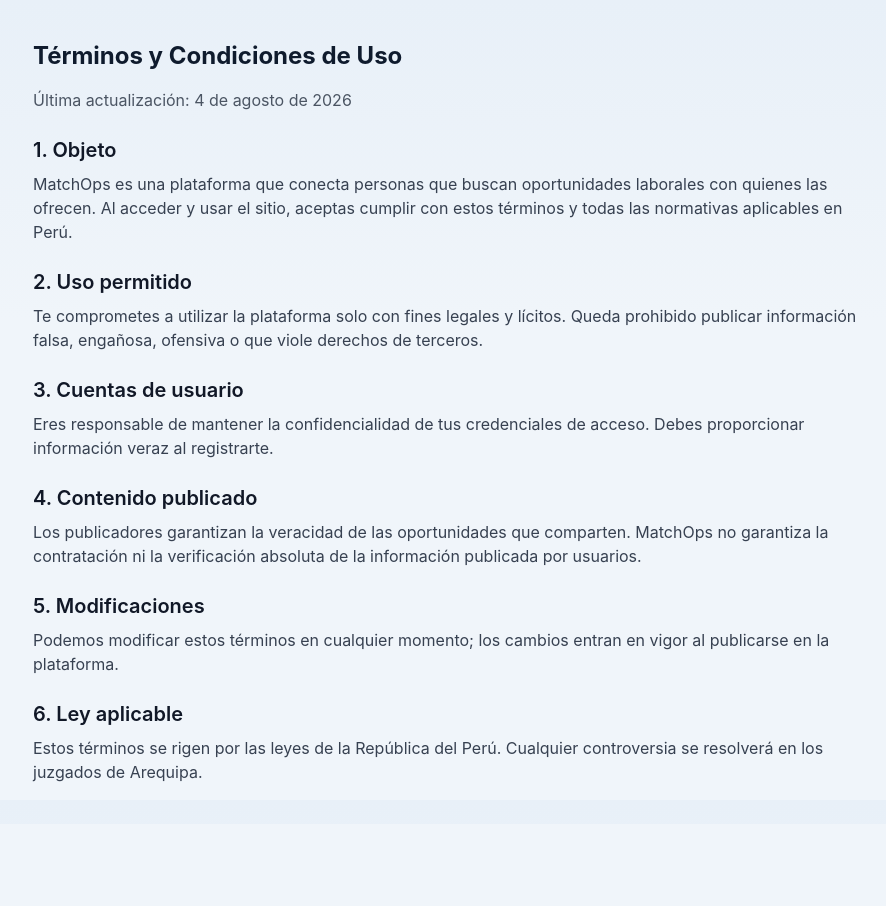
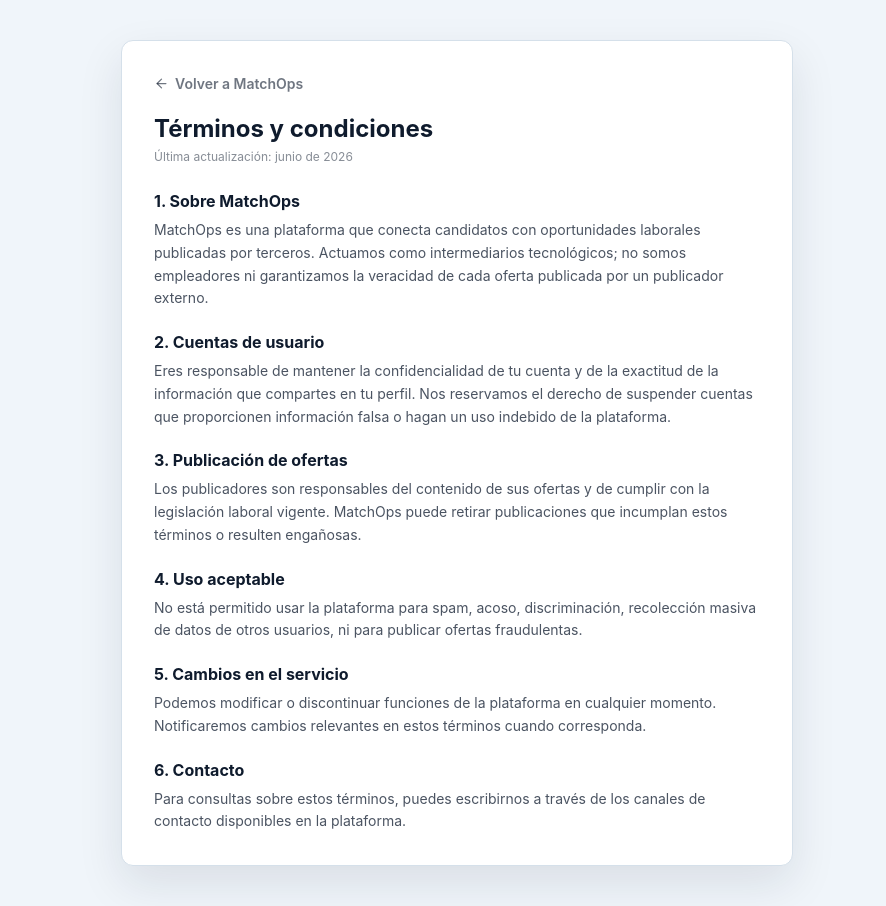
Before and after one commit to SalomeMargaret-QH/MatchOps, a Next.js app: page /terminos in a window 1280 px wide. Shown: the whole page, without its empty margins (183-1069 px from the left). Before the commit the page ends 824 px from the top, so only its background shows below. Built offline with nearby package versions, Linux system fonts and the light colour scheme.

Commit message:
Seguridad

```diff
--- a/src/app/privacidad/page.tsx
+++ b/src/app/privacidad/page.tsx
@@ -1,58 +1,67 @@
-export default function PoliticaPrivacidad() {
+import { ArrowLeft } from "lucide-react";
+
+export const metadata = { title: "Política de privacidad" };
+
+export default function PrivacidadPage() {
   return (
-    <main className="max-w-4xl mx-auto p-6 py-10">
-      <h1 className="text-2xl font-bold mb-4">Política de Privacidad</h1>
-      <p className="text-gray-600 mb-6">Última actualización: 4 de agosto de 2026</p>
+    <main className="min-h-screen bg-mist px-4 py-10 sm:px-6">
+      <div className="mx-auto max-w-2xl rounded-xl border border-line bg-white p-6 shadow-soft sm:p-8">
+        <a href="/" className="inline-flex items-center gap-1.5 text-sm font-semibold text-ink/60 hover:text-moss">
+          <ArrowLeft size={15} />
+          Volver a MatchOps
+        </a>
 
-      <section className="space-y-6 text-gray-700">
-        <div>
-          <h2 className="text-xl font-semibold mb-2 text-gray-900">1. ¿Quién es el responsable de tus datos?</h2>
-          <p>El responsable del tratamiento de tus datos personales es MatchOps, con domicilio en Arequipa, Perú. Al utilizar nuestra plataforma, aceptas las prácticas descritas en esta política.</p>
+        <h1 className="mt-4 text-2xl font-bold text-ink">Política de privacidad</h1>
+        <p className="mt-1 text-xs text-ink/50">Última actualización: {new Date().toLocaleDateString("es-PE", { year: "numeric", month: "long" })}</p>
+
+        <div className="mt-6 space-y-5 text-sm leading-relaxed text-ink/75">
+          <section>
+            <h2 className="mb-1.5 text-base font-bold text-ink">1. Qué datos recopilamos</h2>
+            <p>
+              Recopilamos la información que nos das directamente (nombre, correo, cargo
+              actual, descripción profesional) y datos derivados de tu actividad en la
+              plataforma (ofertas que ves, guardas o a las que postulas) para calcular tu
+              compatibilidad con nuevas oportunidades.
+            </p>
+          </section>
+
+          <section>
+            <h2 className="mb-1.5 text-base font-bold text-ink">2. Para qué usamos tus datos</h2>
+            <p>
+              Usamos tus datos para mostrarte oportunidades relevantes, permitir que los
+              publicadores vean tu perfil cuando postulas, habilitar la mensajería entre
+              candidatos y empresas, y mejorar el funcionamiento de la plataforma.
+            </p>
+          </section>
+
+          <section>
+            <h2 className="mb-1.5 text-base font-bold text-ink">3. Con quién compartimos tus datos</h2>
+            <p>
+              Tu perfil (nombre, cargo actual, descripción, reputación) es visible para el
+              publicador de una oferta únicamente cuando postulas a ella. No vendemos tus
+              datos a terceros.
+            </p>
+          </section>
+
+          <section>
+            <h2 className="mb-1.5 text-base font-bold text-ink">4. Tus derechos</h2>
+            <p>
+              Puedes actualizar tu perfil en cualquier momento desde tu cuenta. Para solicitar
+              la eliminación de tu cuenta y tus datos personales, contáctanos a través de los
+              canales disponibles en la plataforma.
+            </p>
+          </section>
+
+          <section>
+            <h2 className="mb-1.5 text-base font-bold text-ink">5. Seguridad</h2>
+            <p>
+              Tu contraseña se almacena de forma cifrada y tu sesión se protege mediante
+              cookies seguras. Tomamos medidas razonables para proteger tu información, aunque
+              ningún sistema es 100% infalible.
+            </p>
+          </section>
         </div>
-
-        <div>
-          <h2 className="text-xl font-semibold mb-2 text-gray-900">2. ¿Qué datos recopilamos?</h2>
-          <p>Solo recopilamos la información necesaria para ofrecer el servicio:</p>
-          <ul className="list-disc pl-6 mt-2 space-y-1">
-            <li>Datos de registro: nombre, correo electrónico y contraseña cifrada.</li>
-            <li>Datos de perfil: habilidades, preferencias laborales y experiencia que tú decidas compartir.</li>
-            <li>Datos de uso: interacciones con oportunidades, búsquedas y preferencias para mejorar el sistema de coincidencias.</li>
-            <li>Datos técnicos: dirección IP, tipo de dispositivo y navegador, para garantizar la seguridad y funcionamiento del sitio.</li>
-          </ul>
-        </div>
-
-        <div>
-          <h2 className="text-xl font-semibold mb-2 text-gray-900">3. ¿Para qué usamos tus datos?</h2>
-          <p>Usamos tu información únicamente para:</p>
-          <ul className="list-disc pl-6 mt-2 space-y-1">
-            <li>Gestionar tu cuenta y autenticación en la plataforma.</li>
-            <li>Conectarte con oportunidades y candidatos compatibles.</li>
-            <li>Mejorar nuestro algoritmo de emparejamiento y la experiencia de uso.</li>
-            <li>Enviarte comunicaciones relacionadas con el servicio, solo si lo autorizas.</li>
-            <li>Cumplir con obligaciones legales vigentes en Perú.</li>
-          </ul>
-        </div>
-
-        <div>
-          <h2 className="text-xl font-semibold mb-2 text-gray-900">4. ¿Compartimos tus datos?</h2>
-          <p>No vendemos, alquilamos ni compartimos tus datos personales con terceros con fines comerciales. Solo compartimos información cuando sea estrictamente necesario para el funcionamiento del servicio o por mandato legal.</p>
-        </div>
-
-        <div>
-          <h2 className="text-xl font-semibold mb-2 text-gray-900">5. ¿Cómo protegemos tu información?</h2>
-          <p>Aplicamos medidas de seguridad técnicas y organizacionales para proteger tus datos: contraseñas cifradas, conexiones seguras HTTPS y acceso restringido a la información.</p>
-        </div>
-
-        <div>
-          <h2 className="text-xl font-semibold mb-2 text-gray-900">6. Tus derechos</h2>
-          <p>Tienes derecho a acceder, corregir, eliminar o limitar el uso de tus datos. Puedes ejercerlos escribiendo a: <strong>contacto@matchops.pe</strong></p>
-        </div>
-
-        <div>
-          <h2 className="text-xl font-semibold mb-2 text-gray-900">7. Cambios a esta política</h2>
-          <p>Nos reservamos el derecho de actualizar esta política. Cualquier cambio se publicará en esta misma página con la fecha de revisión actualizada.</p>
-        </div>
-      </section>
+      </div>
     </main>
   );
 }
--- a/src/app/terminos/page.tsx
+++ b/src/app/terminos/page.tsx
@@ -1,40 +1,75 @@
-export default function TerminosCondiciones() {
+import { ArrowLeft } from "lucide-react";
+
+export const metadata = { title: "Términos y condiciones" };
+
+export default function TerminosPage() {
   return (
-    <main className="max-w-4xl mx-auto p-6 py-10">
-      <h1 className="text-2xl font-bold mb-4">Términos y Condiciones de Uso</h1>
-      <p className="text-gray-600 mb-6">Última actualización: 4 de agosto de 2026</p>
+    <main className="min-h-screen bg-mist px-4 py-10 sm:px-6">
+      <div className="mx-auto max-w-2xl rounded-xl border border-line bg-white p-6 shadow-soft sm:p-8">
+        <a href="/" className="inline-flex items-center gap-1.5 text-sm font-semibold text-ink/60 hover:text-moss">
+          <ArrowLeft size={15} />
+          Volver a MatchOps
+        </a>
 
-      <section className="space-y-6 text-gray-700">
-        <div>
-          <h2 className="text-xl font-semibold mb-2 text-gray-900">1. Objeto</h2>
-          <p>MatchOps es una plataforma que conecta personas que buscan oportunidades laborales con quienes las ofrecen. Al acceder y usar el sitio, aceptas cumplir con estos términos y todas las normativas aplicables en Perú.</p>
+        <h1 className="mt-4 text-2xl font-bold text-ink">Términos y condiciones</h1>
+        <p className="mt-1 text-xs text-ink/50">Última actualización: {new Date().toLocaleDateString("es-PE", { year: "numeric", month: "long" })}</p>
+
+        <div className="mt-6 space-y-5 text-sm leading-relaxed text-ink/75">
+          <section>
+            <h2 className="mb-1.5 text-base font-bold text-ink">1. Sobre MatchOps</h2>
+            <p>
+              MatchOps es una plataforma que conecta candidatos con oportunidades laborales
+              publicadas por terceros. Actuamos como intermediarios tecnológicos; no somos
+              empleadores ni garantizamos la veracidad de cada oferta publicada por un
+              publicador externo.
+            </p>
+          </section>
+
+          <section>
+            <h2 className="mb-1.5 text-base font-bold text-ink">2. Cuentas de usuario</h2>
+            <p>
+              Eres responsable de mantener la confidencialidad de tu cuenta y de la exactitud
+              de la información que compartes en tu perfil. Nos reservamos el derecho de
+              suspender cuentas que proporcionen información falsa o hagan un uso indebido de
+              la plataforma.
+            </p>
+          </section>
+
+          <section>
+            <h2 className="mb-1.5 text-base font-bold text-ink">3. Publicación de ofertas</h2>
+            <p>
+              Los publicadores son responsables del contenido de sus ofertas y de cumplir con
+              la legislación laboral vigente. MatchOps puede retirar publicaciones que
+              incumplan estos términos o resulten engañosas.
+            </p>
+          </section>
+
+          <section>
+            <h2 className="mb-1.5 text-base font-bold text-ink">4. Uso aceptable</h2>
+            <p>
+              No está permitido usar la plataforma para spam, acoso, discriminación,
+              recolección masiva de datos de otros usuarios, ni para publicar ofertas
+              fraudulentas.
+            </p>
+          </section>
+
+          <section>
+            <h2 className="mb-1.5 text-base font-bold text-ink">5. Cambios en el servicio</h2>
+            <p>
+              Podemos modificar o discontinuar funciones de la plataforma en cualquier
+              momento. Notificaremos cambios relevantes en estos términos cuando corresponda.
+            </p>
+          </section>
+
+          <section>
+            <h2 className="mb-1.5 text-base font-bold text-ink">6. Contacto</h2>
+            <p>
+              Para consultas sobre estos términos, puedes escribirnos a través de los canales
+              de contacto disponibles en la plataforma.
+            </p>
+          </section>
         </div>
-
-        <div>
-          <h2 className="text-xl font-semibold mb-2 text-gray-900">2. Uso permitido</h2>
-          <p>Te comprometes a utilizar la plataforma solo con fines legales y lícitos. Queda prohibido publicar información falsa, engañosa, ofensiva o que viole derechos de terceros.</p>
-        </div>
-
-        <div>
-          <h2 className="text-xl font-semibold mb-2 text-gray-900">3. Cuentas de usuario</h2>
-          <p>Eres responsable de mantener la confidencialidad de tus credenciales de acceso. Debes proporcionar información veraz al registrarte.</p>
-        </div>
-
-        <div>
-          <h2 className="text-xl font-semibold mb-2 text-gray-900">4. Contenido publicado</h2>
-          <p>Los publicadores garantizan la veracidad de las oportunidades que comparten. MatchOps no garantiza la contratación ni la verificación absoluta de la información publicada por usuarios.</p>
-        </div>
-
-        <div>
-          <h2 className="text-xl font-semibold mb-2 text-gray-900">5. Modificaciones</h2>
-          <p>Podemos modificar estos términos en cualquier momento; los cambios entran en vigor al publicarse en la plataforma.</p>
-        </div>
-
-        <div>
-          <h2 className="text-xl font-semibold mb-2 text-gray-900">6. Ley aplicable</h2>
-          <p>Estos términos se rigen por las leyes de la República del Perú. Cualquier controversia se resolverá en los juzgados de Arequipa.</p>
-        </div>
-      </section>
+      </div>
     </main>
   );
 }
--- a/src/components/Landing.tsx
+++ b/src/components/Landing.tsx
@@ -221,6 +221,15 @@ export function Landing({ preview }: { preview: PreviewOpportunity[] }) {
           </a>
         </div>
       </section>
+
+      <footer className="border-t border-line py-6 text-center text-xs text-ink/45">
+        <p>© {new Date().getFullYear()} MatchOps</p>
+        <div className="mt-1.5 flex items-center justify-center gap-3">
+          <a href="/terminos" className="hover:text-moss hover:underline">Términos y condiciones</a>
+          <span>·</span>
+          <a href="/privacidad" className="hover:text-moss hover:underline">Privacidad</a>
+        </div>
+      </footer>
     </main>
   );
 }
```
Also changed, not shown: src/components/AuthForm.tsx (+8 -0 lines), src/components/Messages.tsx (+21 -7 lines), src/components/MyApplications.tsx (+11 -4 lines), src/components/OpportunityFeed.tsx (+67 -0 lines), src/components/PublisherDashboard.tsx (+16 -4 lines).
